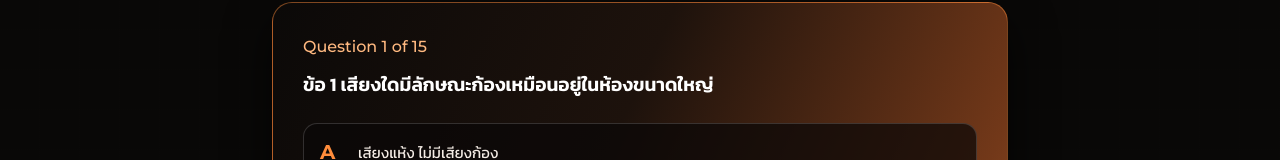
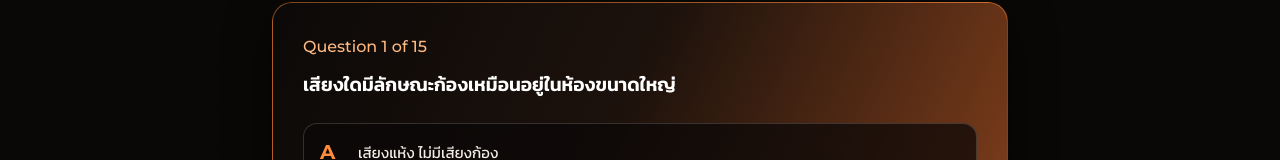
Before and after one commit to nantaphatsris/BEHINDTHESOUND_UPDATE21-11, a plain HTML site: page posttest.html in a window 1280 px wide. Shown: the part 143-303 px from the top of the page. Drawn offline with Linux system fonts and the light colour scheme.

Commit message:
Update posttest.html

```diff
--- a/posttest.html
+++ b/posttest.html
@@ -609,7 +609,7 @@
       // ข้อ 1 - 10 (เลือกตอบ ช้อยส์ A B C D)
       {
         type: "mcq",
-        question: "ข้อ 1 เสียงใดมีลักษณะก้องเหมือนอยู่ในห้องขนาดใหญ่",
+        question: "เสียงใดมีลักษณะก้องเหมือนอยู่ในห้องขนาดใหญ่",
         options: [
           "เสียงแห้ง ไม่มีเสียงก้อง",
           "เสียงก้องสั้น",
@@ -620,7 +620,7 @@
       },
       {
         type: "mcq",
-        question: "ข้อ 2 เสียงใดลดเสียงความถี่ต่ำออกไป ทำให้เสียงพูดลดเสียงทุ้มรบกวน",
+        question: "เสียงใดลดเสียงความถี่ต่ำออกไป ทำให้เสียงพูดลดเสียงทุ้มรบกวน",
         options: [
           "เสียงปกติ",
           "เสียงผ่าน High-Pass Filter",
@@ -631,7 +631,7 @@
       },
       {
         type: "mcq",
-        question: "ข้อ 3 เสียงใดมีการเล่นซ้ำตามหลังเสียงต้นฉบับ",
+        question: "เสียงใดมีการเล่นซ้ำตามหลังเสียงต้นฉบับ",
         options: [
           "เสียงผ่าน Delay",
           "เสียงผ่าน Reverb",
@@ -642,7 +642,7 @@
       },
       {
         type: "mcq",
-        question: "ข้อ 4 เสียงใดมีระดับความดังสม่ำเสมอขึ้น โดยลดความแตกต่างระหว่างช่วงดังกับช่วงเบา",
+        question: "เสียงใดมีระดับความดังสม่ำเสมอขึ้น โดยลดความแตกต่างระหว่างช่วงดังกับช่วงเบา",
         options: [
           "เสียงปกติ",
           "เสียงเพิ่มความถี่สูง",
@@ -653,7 +653,7 @@
       },
       {
         type: "mcq",
-        question: "ข้อ 5 เสียงใดมีความทุ้มมากกว่าเสียงต้นฉบับ",
+        question: "เสียงใดมีความทุ้มมากกว่าเสียงต้นฉบับ",
         options: [
           "เสียงเพิ่มความถี่ต่ำด้วย EQ",
           "เสียงเพิ่มความถี่สูงด้วย EQ",
@@ -664,7 +664,7 @@
       },
       {
         type: "mcq",
-        question: "ข้อ 6 เสียงใดลดความถี่สูง ทำให้เสียงแหลมน้อยลง",
+        question: "เสียงใดลดความถี่สูง ทำให้เสียงแหลมน้อยลง",
         options: [
           "เสียงผ่าน High-Pass Filter",
           "เสียงผ่าน Low-Pass Filter",
@@ -675,7 +675,7 @@
       },
       {
         type: "mcq",
-        question: "ข้อ 7 เสียงใดมีระดับเสียงสูงขึ้นจากต้นฉบับ",
+        question: "เสียงใดมีระดับเสียงสูงขึ้นจากต้นฉบับ",
         options: [
           "เสียงลด Pitch",
           "เสียงเพิ่ม Pitch",
@@ -686,7 +686,7 @@
       },
       {
         type: "mcq",
-        question: "ข้อ 8 เสียงใดมีลักษณะสะท้อนซ้ำเป็นจังหวะที่แยกจากเสียงต้นฉบับได้ชัดเจน",
+        question: "เสียงใดมีลักษณะสะท้อนซ้ำเป็นจังหวะที่แยกจากเสียงต้นฉบับได้ชัดเจน",
         options: [
           "เสียงผ่าน Reverb",
           "เสียงผ่าน Compressor",
@@ -697,7 +697,7 @@
       },
       {
         type: "mcq",
-        question: "ข้อ 9 เสียงใดมีความดังของสัญญาณเพิ่มขึ้น แต่ลักษณะเสียงโดยรวมยังเหมือนต้นฉบับ",
+        question: "เสียงใดมีความดังของสัญญาณเพิ่มขึ้น แต่ลักษณะเสียงโดยรวมยังเหมือนต้นฉบับ",
         options: [
           "เสียงเพิ่ม Gain",
           "เสียงเพิ่ม Feedback",
@@ -708,7 +708,7 @@
       },
       {
         type: "mcq",
-        question: "ข้อ 10 เสียงใดมีลักษณะเสียงชัดขึ้นจากการปรับระดับความถี่ให้เหมาะสม",
+        question: "เสียงใดมีลักษณะเสียงชัดขึ้นจากการปรับระดับความถี่ให้เหมาะสม",
         options: [
           "เสียงผ่าน Delay",
           "เสียงผ่าน EQ",
@@ -721,7 +721,7 @@
       // ข้อ 11 - 15 (ฟังเสียงแล้วเลือก A, B, C — ไม่แสดงชื่อไฟล์บนหน้าเว็บ)
       {
         type: "audio",
-        question: "ข้อ 11 เสียงไหนเบาลงจากเสียงเดิม แต่ลักษณะเสียงยังเหมือนเดิม?",
+        question: "เสียงไหนเบาลงจากเสียงเดิม แต่ลักษณะเสียงยังเหมือนเดิม?",
         audioFiles: [
           "./assets/posttest/q11_a.wav", // A: Door Close Gain+.wav
           "./assets/posttest/q11_b.wav", // B: Door Close Gain-.wav
@@ -731,7 +731,7 @@
       },
       {
         type: "audio",
-        question: "ข้อ 12 เสียงนก เสียงไหนฟังดูทุ้มลงจากเสียงต้นฉบับ?",
+        question: "เสียงนก เสียงไหนฟังดูทุ้มลงจากเสียงต้นฉบับ?",
         audioFiles: [
           "./assets/posttest/q12_a.wav", // A: Bird Chirp Pitch+.wav
           "./assets/posttest/q12_b.wav", // B: Bird Chirp Pitch-.wav
@@ -741,7 +741,7 @@
       },
       {
         type: "audio",
-        question: "ข้อ 13 เสียงไหนฟังดูทึบขึ้น เพราะเสียงแหลมถูกลดลง?",
+        question: "เสียงไหนฟังดูทึบขึ้น เพราะเสียงแหลมถูกลดลง?",
         audioFiles: [
           "./assets/posttest/q13_a.wav", // A: Paper Crumple Low-Pass .wav
           "./assets/posttest/q13_b.wav", // B: Paper Crumple High-Pass.wav
@@ -751,7 +751,7 @@
       },
       {
         type: "audio",
-        question: "ข้อ 14 เสียงไหนฟังดูก้องเหมือนอยู่ในห้องกว้าง?",
+        question: "เสียงไหนฟังดูก้องเหมือนอยู่ในห้องกว้าง?",
         audioFiles: [
           "./assets/posttest/q14_a.wav", // A: Keys Dropping Compressor.wav
           "./assets/posttest/q14_b.wav", // B: Keys Dropping Reverb.wav
@@ -761,7 +761,7 @@
       },
       {
         type: "audio",
-        question: "ข้อ 15 เสียงไหนมีระดับความดังสม่ำเสมอขึ้น ช่วงที่ดังมากถูกลดลง?",
+        question: "เสียงไหนมีระดับความดังสม่ำเสมอขึ้น ช่วงที่ดังมากถูกลดลง?",
         audioFiles: [
           "./assets/posttest/q15_a.wav", // A: Car Passing By Delay.wav
           "./assets/posttest/q15_b.wav", // B: Car Passing By Pitch Shifter.wav
```
